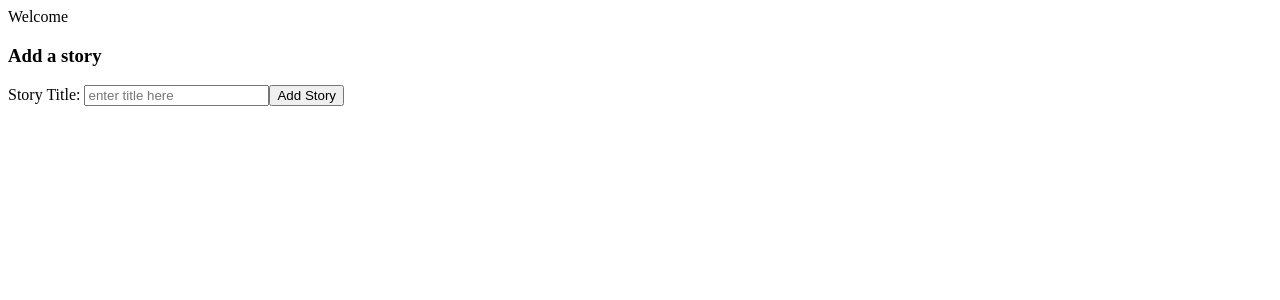
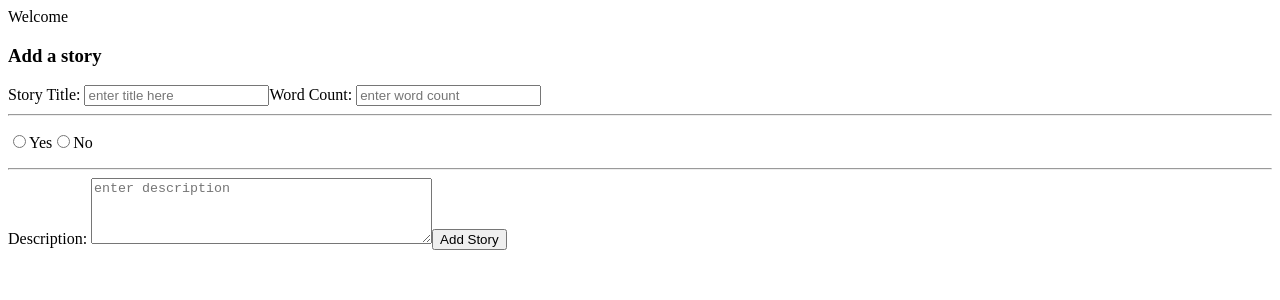
Before and after one commit to jsharpe27/story_tracker_v1, a React (Vite) app: page / in a window 1280 px wide. Shown: the top 300 px of the page. Built offline with nearby package versions, Linux system fonts and the light colour scheme.

Commit message:
form data is now being set to local state variable

```diff
--- a/src/App.jsx
+++ b/src/App.jsx
@@ -20,9 +20,12 @@ function App() {
     return unsubscribe
 },[]) */
 
-function addStory({title}){
+function addStory({title, wordCount, isSubmitted, description}){
     const newStory = {
-        title: title
+        title: title,
+        wordCount: wordCount,
+        isSubmitted: isSubmitted,
+        description: description
     }
     setStoryData(prevStories => [newStory, ...prevStories])
     console.log(storyData)
--- a/src/components/StoryCards.jsx
+++ b/src/components/StoryCards.jsx
@@ -15,9 +15,24 @@ const StoryCards = ({handleAddStory}) => {
       <h3>Add a story</h3>
       <form onSubmit={handleSubmit}>
         <label>
-          Story Title: <input name="title" placeholder="enter title here" />
+          Story Title: <input type="text" name="title" placeholder="enter title here" />
         </label>
-
+        <label>
+          Word Count: <input type="number" name="wordCount" placeholder="enter word count" />
+        </label>
+        <hr />
+        <p>
+          <label><input type="radio" name="isSubmitted" value={true} />Yes</label>
+          <label><input type="radio" name="isSubmitted" value={false} />No</label>
+        </p>
+        <hr />
+        <label>
+          Description: <textarea name="description"
+                                 placeholder="enter description"
+                                 rows={4}
+                                 cols={40}
+                      />
+        </label>
 
       <button>Add Story</button>
       </form>
```
